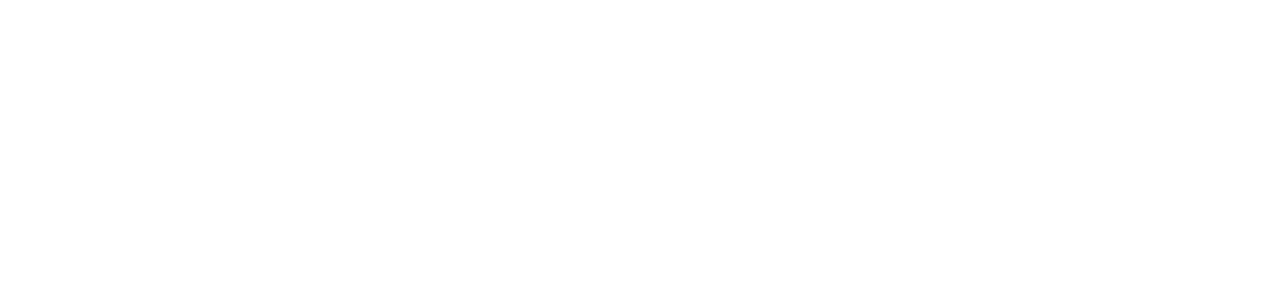
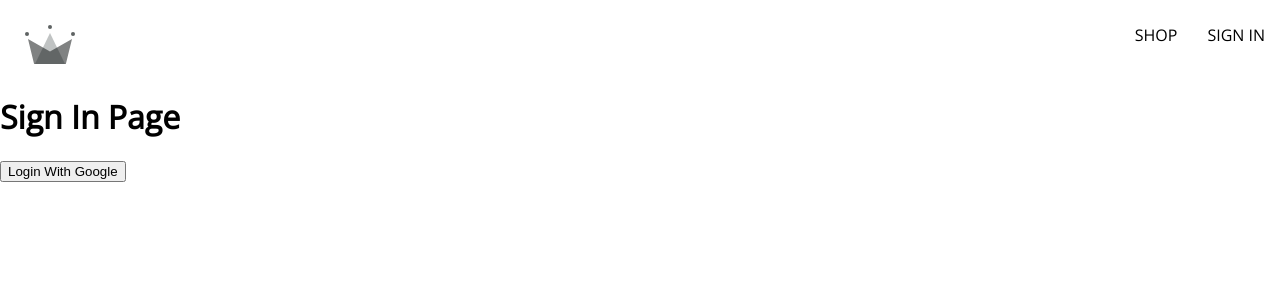
Before and after one commit to Khrebtova/Clothing-Shop, a React (Create React App) app: page /sign-in in a window 1280 px wide. Before the commit this address had no page. Shown: the top 300 px of the page. Built offline with nearby package versions, Linux system fonts and the light colour scheme; a web font is replaced by a local one.

Commit message:
add sign in component and firebase utils and installed firebales libraries

```diff
--- a/package.json
+++ b/package.json
@@ -6,6 +6,7 @@
     "@testing-library/jest-dom": "^5.16.5",
     "@testing-library/react": "^13.4.0",
     "@testing-library/user-event": "^13.5.0",
+    "firebase": "^9.15.0",
     "react": "^18.2.0",
     "react-dom": "^18.2.0",
     "react-router-dom": "^6.6.1",
--- a/src/App.js
+++ b/src/App.js
@@ -2,6 +2,7 @@
 import { Route, Routes } from "react-router-dom";
 import Home from "./routes/home/home.component";
 import Navigation from "./routes/navigation/navigation.component";
+import SignIn from "./routes/sign-in/sign-in.component";
 
 const Shop = () => {
   return <div>SHOP PAGE</div>;
@@ -12,8 +13,8 @@
     <Routes>
       <Route path="/" element={<Navigation />}>
         <Route index element={<Home />} />
-        <Route path="/shop" element={<Shop />} />
-        {/* <Route path='sign-in' element={<SignIn />} /> */}
+        <Route path="shop" element={<Shop />} />
+        <Route path='sign-in' element={<SignIn />} />
       </Route>
     </Routes>
   );
--- a/src/routes/navigation/navigation.component.jsx
+++ b/src/routes/navigation/navigation.component.jsx
@@ -11,8 +11,11 @@
           <Logo className="logo" />
         </Link>
         <div className="nav-links-container">
-          <Link className="nav-link" to="/shop">
+          <Link className="nav-link" to="shop">
             SHOP
+          </Link>
+          <Link className="nav-link" to="sign-in">
+            SIGN IN
           </Link>
         </div>
       </div>
--- /dev/null
+++ b/src/routes/sign-in/sign-in.component.jsx
@@ -0,0 +1,21 @@
+import React from "react";
+import {
+  signInWithGooglPopup,
+  createUserDocumentFromAuth,
+} from "../../utils/firebase/firebase.utils";
+
+const SignIn = () => {
+  const logGoogleUser = async () => {
+    const { user } = await signInWithGooglPopup();
+    const userDocRef = await createUserDocumentFromAuth(user);
+  };
+
+  return (
+    <div>
+      <h1>Sign In Page</h1>
+      <button onClick={logGoogleUser}>Login With Google</button>
+    </div>
+  );
+};
+
+export default SignIn;
--- /dev/null
+++ b/src/utils/firebase/firebase.utils.js
@@ -0,0 +1,62 @@
+// Import the functions you need from the SDKs you need
+import { initializeApp } from "firebase/app";
+import {
+  getAuth,
+  GoogleAuthProvider,
+  signInWithPopup,
+  signInWithRedirect,
+} from "firebase/auth";
+
+import {
+  getFirestore,
+  doc,
+  getDoc, //get data related to a document
+  setDoc,
+} from "firebase/firestore";
+
+// Your web app's Firebase configuration
+const firebaseConfig = {
+  apiKey: "AIzaSyBWzkcdBL2LaXCkE1fw0X3Q20GMf-gCdP8",
+  authDomain: "clothing-shop-db-ca17c.firebaseapp.com",
+  projectId: "clothing-shop-db-ca17c",
+  storageBucket: "clothing-shop-db-ca17c.appspot.com",
+  messagingSenderId: "325043728024",
+  appId: "1:325043728024:web:5659718f20f81cff49eaed",
+};
+
+// Initialize Firebase
+const firebaseApp = initializeApp(firebaseConfig);
+
+// Initialize Firebase Authentication
+const provider = new GoogleAuthProvider();
+provider.setCustomParameters({ prompt: "select_account" });
+
+export const auth = getAuth();
+export const signInWithGooglPopup = () => signInWithPopup(auth, provider);
+
+// Initialize Firebase Firestore database
+export const db = getFirestore();
+
+export const createUserDocumentFromAuth = async (userAuth) => {
+  const userDocRef = doc(db, "users", userAuth.uid);
+
+  const userSnapshot = await getDoc(userDocRef);
+
+  // if user data does not exist in the database,create/set user data in the database using Snapshot
+  if (!userSnapshot.exists()) {
+    const { displayName, email } = userAuth;
+    const createdAt = new Date();
+    try {
+      await setDoc(userDocRef, {
+        displayName,
+        email,
+        createdAt,
+      });
+      console.log("User created successfully");
+    } catch (error) {
+      console.log("Error creating user", error.message);
+    }
+  }
+  // if user data exists in the database, return userDocRef
+  return userDocRef;
+};
```
Also changed, not shown: 1 other file (tests, documents, lock files or other folders).
